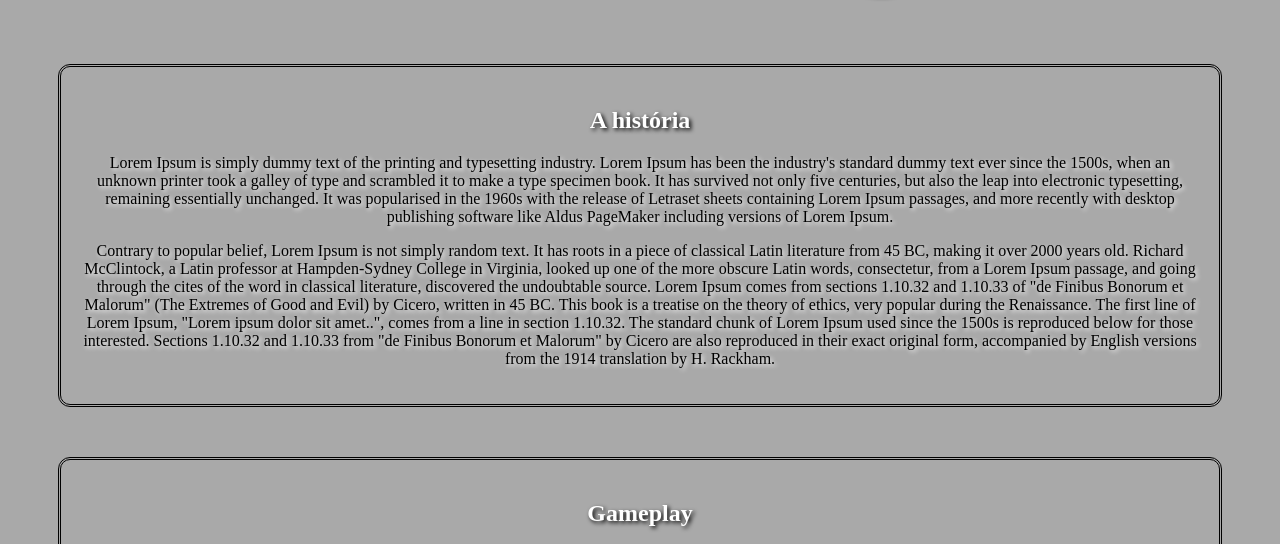
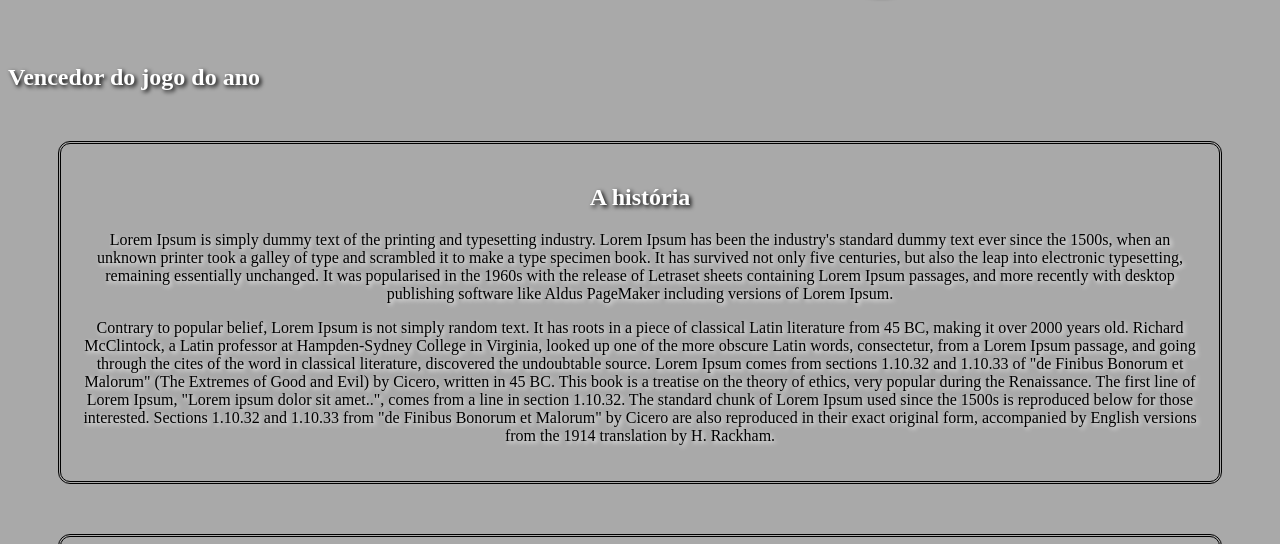
Before and after one commit to Ana-Clara-Ventura/site-de-jogos, a plain HTML site: page aula 2/jogo1.html in a window 1280 px wide. Shown: the part 187-731 px from the top of the page. Drawn offline with Linux system fonts and the light colour scheme; a web font is replaced by a local one.

Commit message:
Add files via upload
Alterei o arquivo jogo1.html, incluindo um cabeçalho h2

```diff
--- a/aula 2/jogo1.html
+++ b/aula 2/jogo1.html
@@ -11,6 +11,7 @@
 </head>
 <body>
     <h1 class="inicio">God of War:Ragnarok</h1>
+    <h2>Vencedor do jogo do ano</h2>
 
         <div class="historia">
     <h2> A história</h2>
```
